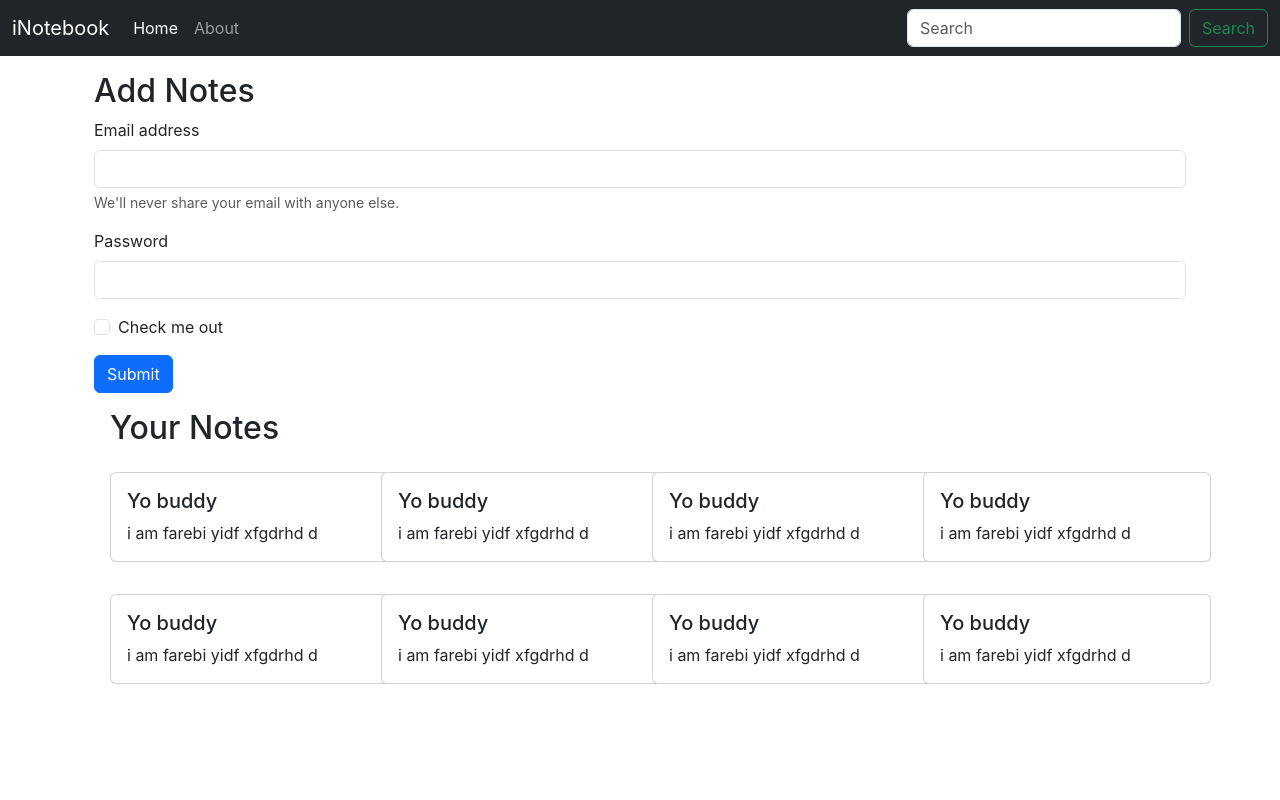
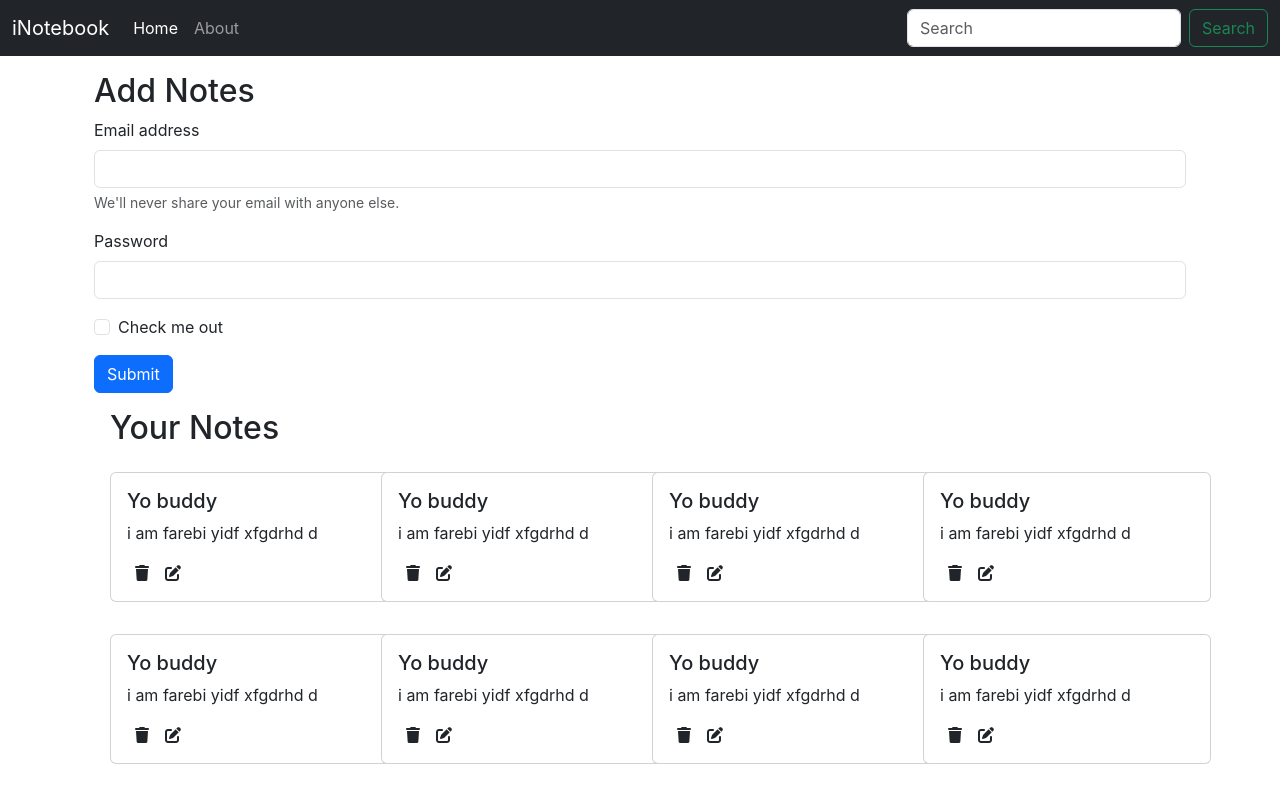
Before and after one commit to Yuvraj2005-commits/iNotebook, a React (Create React App) app: page / in a window 1280 px wide. Built offline with nearby package versions, Linux system fonts and the light colour scheme; the HTML template or start-up script is replaced by a standard one.

Commit message:
Add AddNote functnality

```diff
--- a/public/index.html
+++ b/public/index.html
@@ -33,5 +33,6 @@
       integrity="sha384-ndDqU0Gzau9qJ1lfW4pNLlhNTkCfHzAVBReH9diLvGRem5+R9g2FzA8ZGN954O5Q"
       crossorigin="anonymous"
     ></script>
+    <script src="https://kit.fontawesome.com/eab12765f1.js" crossorigin="anonymous"></script>
   </body>
 </html>
--- a/src/App.css
+++ b/src/App.css
@@ -36,3 +36,6 @@
     transform: rotate(360deg);
   }
 }
+i{
+  cursor: pointer;
+}
--- /dev/null
+++ b/src/Components/AddNote.js
@@ -0,0 +1,32 @@
+
+import React, { useContext } from 'react';
+import NoteContext from '../Context/Notes/NoteContext';
+const AddNote = () => {
+  return (
+
+   <div>
+    <div className="container my-3">
+          <h2>Add Notes</h2>
+          <form>
+            <div className="mb-3">
+              <label htmlFor="exampleInputEmail1" className="form-label">Email address</label>
+              <input type="email" className="form-control" id="exampleInputEmail1" aria-describedby="emailHelp" />
+              <div id="emailHelp" className="form-text">We'll never share your email with anyone else.</div>
+            </div>
+            <div className="mb-3">
+              <label htmlFor="exampleInputPassword1" className="form-label">Password</label>
+              <input type="password" className="form-control" id="exampleInputPassword1" />
+            </div>
+            <div className="mb-3 form-check">
+              <input type="checkbox" className="form-check-input" id="exampleCheck1" />
+              <label className="form-check-label" htmlFor="exampleCheck1">Check me out</label>
+            </div>
+            <button type="submit" className="btn btn-primary">Submit</button>
+          </form>
+        </div>
+
+    </div>
+  )
+}
+
+export default AddNote
--- a/src/Components/Home.js
+++ b/src/Components/Home.js
@@ -1,5 +1,5 @@
 import React, { useContext } from 'react';
-import NoteContext from '../Context/Notes/NoteContext';
+
 import Notes from './Notes';
 
 const Home = () => {
@@ -8,25 +8,6 @@ const Home = () => {
   return (
     <>
       <div>
-        <div className="container my-3">
-          <h2>Add Notes</h2>
-          <form>
-            <div className="mb-3">
-              <label htmlFor="exampleInputEmail1" className="form-label">Email address</label>
-              <input type="email" className="form-control" id="exampleInputEmail1" aria-describedby="emailHelp" />
-              <div id="emailHelp" className="form-text">We'll never share your email with anyone else.</div>
-            </div>
-            <div className="mb-3">
-              <label htmlFor="exampleInputPassword1" className="form-label">Password</label>
-              <input type="password" className="form-control" id="exampleInputPassword1" />
-            </div>
-            <div className="mb-3 form-check">
-              <input type="checkbox" className="form-check-input" id="exampleCheck1" />
-              <label className="form-check-label" htmlFor="exampleCheck1">Check me out</label>
-            </div>
-            <button type="submit" className="btn btn-primary">Submit</button>
-          </form>
-        </div>
         <Notes/>
       </div>
     </>
--- a/src/Components/Notes.js
+++ b/src/Components/Notes.js
@@ -1,18 +1,23 @@
 import React, { useContext } from 'react';
 import NoteContext from '../Context/Notes/NoteContext';
 import NotesItem from './NotesItem';
+import AddNote from './AddNote';
 
 const Notes = () => {
   const context = useContext(NoteContext);
-  const { notes } = context;
+  const { notes,addNote } = context;
 
+  console.log(context);
   return (
-    <div className="row my-3 mx-3">
+    <>
+    <AddNote/>
+    <div className="row my-3 mx-3 ">
       <h2>Your Notes</h2>
       {notes.map((note) => (
         <NotesItem key={note._id} note={note} />
       ))}
     </div>
+    </>
   );
 };
 
--- a/src/Components/NotesItem.js
+++ b/src/Components/NotesItem.js
@@ -9,6 +9,8 @@ const NotesItem = (props) => {
         <div className="card-body">
           <h5 className="card-title">{note.title}</h5>
           <p className="card-text">{note.description}</p>
+           <i className="fa-solid fa-trash mx-2"></i>
+           <i className="fa-solid fa-pen-to-square mx-2"></i>
         </div>
       </div>
     </div>
--- a/src/Context/Notes/NoteContext.js
+++ b/src/Context/Notes/NoteContext.js
@@ -2,4 +2,4 @@ import { createContext } from "react";
 
 export const NoteContext = createContext();
 
-export default NoteContext
+export default NoteContext;
--- a/src/Context/Notes/NoteState.js
+++ b/src/Context/Notes/NoteState.js
@@ -77,10 +77,36 @@ const NoteState = (props) => {
     }
   ];
 
+
   const [notes, setNote] = useState(notesInitial);
 
+
+  // Add a notes
+  const addNote=(title,description,tag)=>{
+     notes={
+        "_id": "6886059788db405c9c360541",
+      "user": "6883b96380f3136a79a6d5cc",
+      "title": "Yo buddy added",
+      "description": "i am farebi koi problem h yidf xfgdrhd d",
+      "tag": "test add",
+      "date": "2025-07-27T10:55:19.688Z",
+      "__v": 0
+     }
+     setNote(notes.concat(notes));
+  }
+
+  // Delete a notes
+  const deleteNote=()=>{
+
+  }
+
+
+  // Edit a Y
+  const editNote=()=>{
+
+  }
   return (
-    <NoteContext.Provider value={{ notes, setNote }}>
+    <NoteContext.Provider value={{ notes, setNote,addNote,deleteNote,editNote }}>
       {props.children}
     </NoteContext.Provider>
   );
```
Also changed, not shown: src/Components/Alert.js (added, +13 -0 lines).
